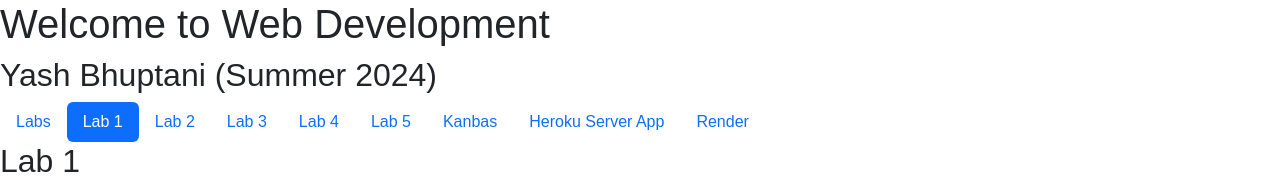
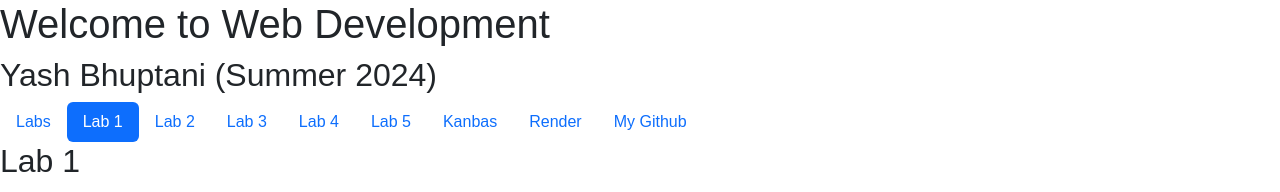
Before and after one commit to Yashb0299/kanbas-react-web-app, a React (Create React App) app: page /#/Labs/Lab1 in a window 1280 px wide. Shown: the top 192 px of the page. Built offline with nearby package versions, Linux system fonts and the light colour scheme; no server answers.

Commit message:
Update TOC.tsx

```diff
--- a/src/Labs/TOC.tsx
+++ b/src/Labs/TOC.tsx
@@ -45,13 +45,13 @@ export default function TOC() {
                 </a>
             </li>
             <li className="nav-item">
-                <a id="wd-github" href={"https://kanbas-node-server-app1-16e922ba90bb.herokuapp.com/"} className="nav-link">
-                    Heroku Server App
+                <a id="wd-github" href={"https://kanbas-node-server-app-au65.onrender.com/"} className="nav-link">
+                    Render
                 </a>
             </li>
             <li className="nav-item">
-                <a id="wd-github" href={"https://kanbas-node-server-app-au65.onrender.com/"} className="nav-link">
-                    Render
+                <a id="wd-github" href={"https://github.com/Yashb0299/kanbas-react-web-app"} className="nav-link">
+                    My Github
                 </a>
             </li>
         </ul>
```
